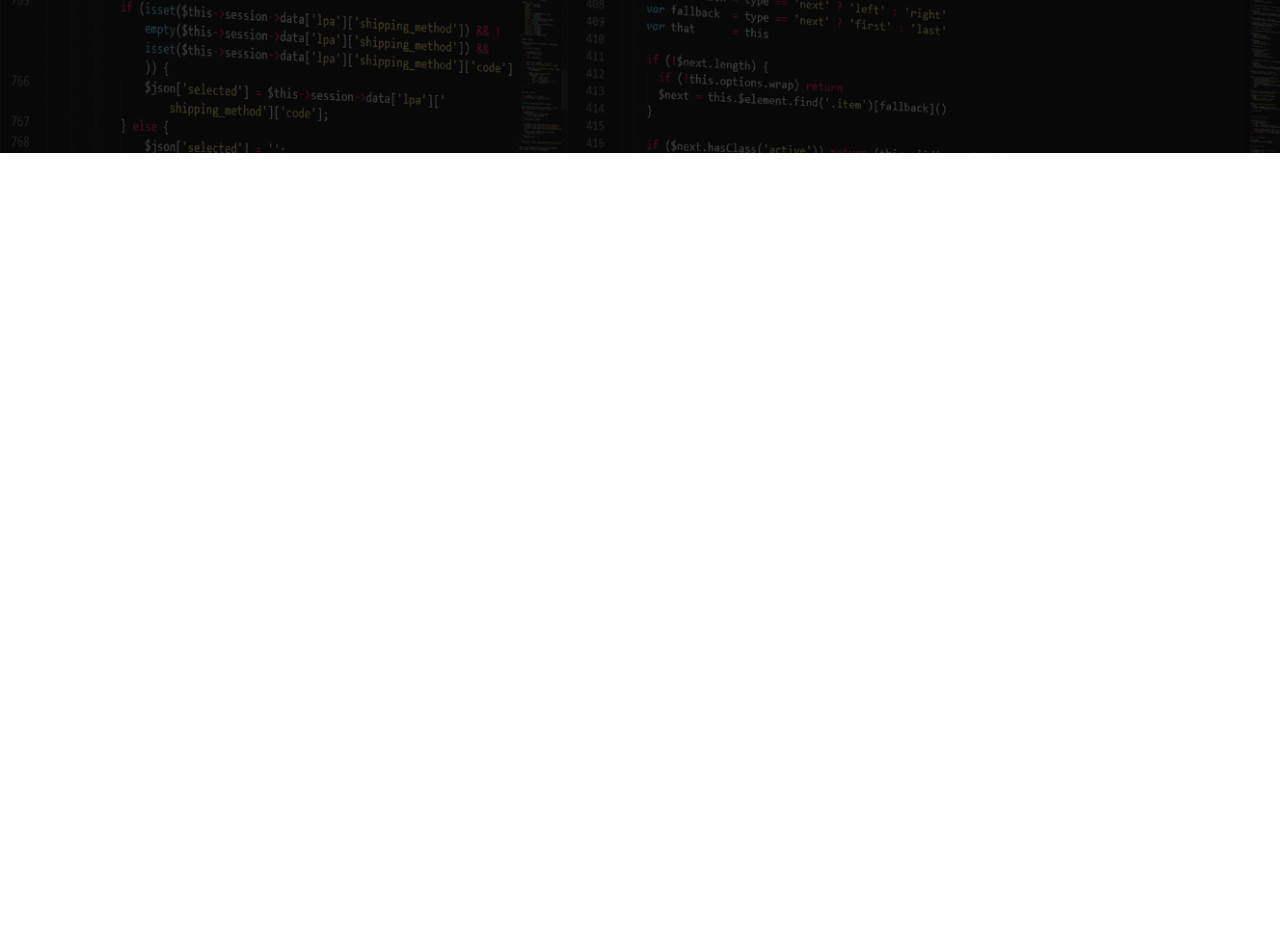
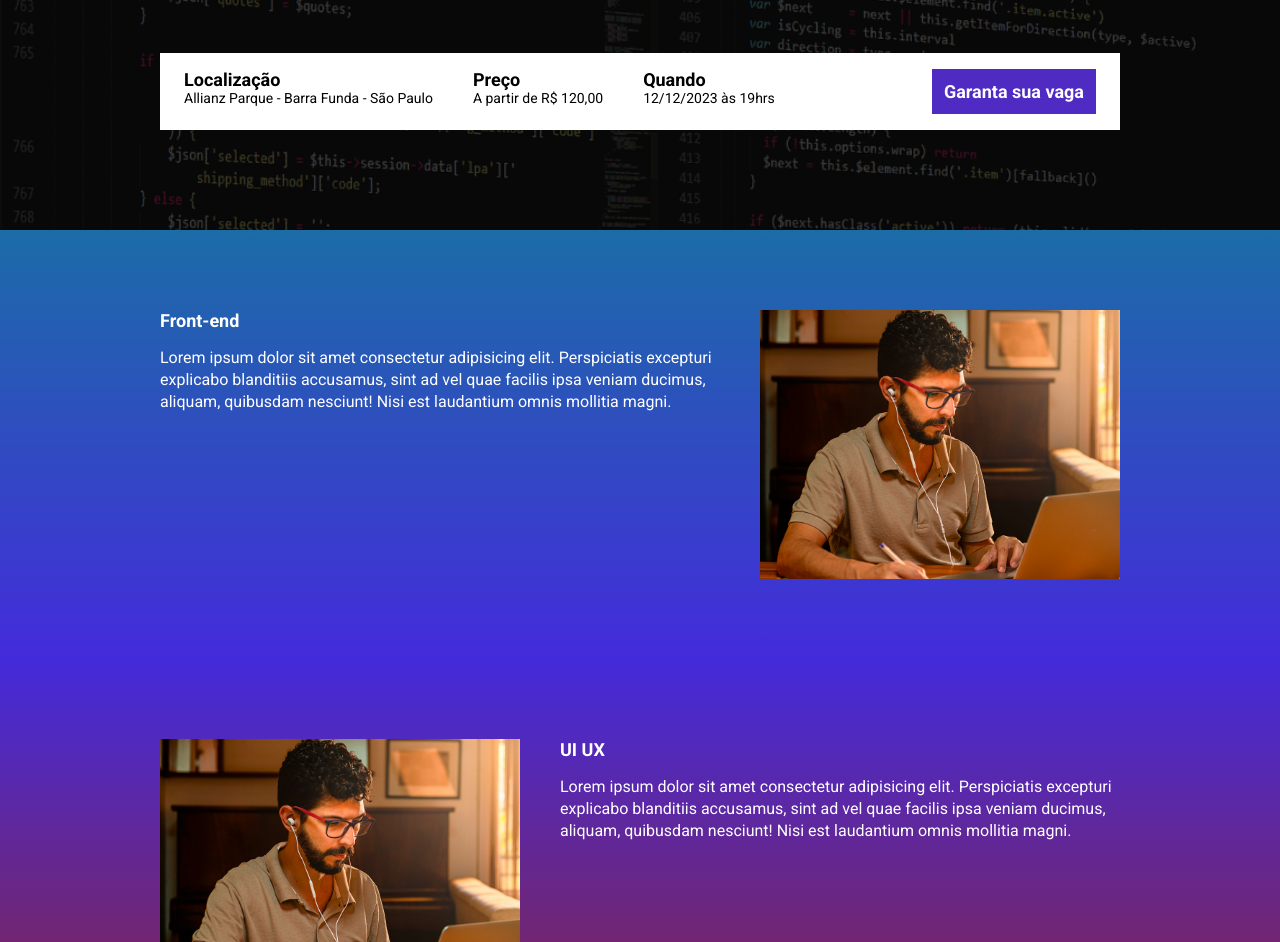
Before and after one commit to ThiagoBrrit/landing_page, a website built with Parcel: page src/index.html in a window 1280 px wide. Shown: the part 331-1273 px from the top of the page. Before the commit the page ends 800 px from the top, so only its background shows below. Built offline with nearby package versions, Linux system fonts and the light colour scheme.

Commit message:
ultima att

```diff
--- a/package.json
+++ b/package.json
@@ -5,6 +5,7 @@
   "main": "index.js",
   "scripts": {
     "dev": "parcel src/index.html src/styles/main.scss src/scripts/main.js",
+    "build": "parcel build src/index.html",
     "test": "echo \"Error: no test specified\" && exit 1"
   },
   "keywords": [],
--- a/src/index.html
+++ b/src/index.html
@@ -8,17 +8,86 @@
     <link rel="preconnect" href="https://fonts.gstatic.com" crossorigin>
     <link href="https://fonts.googleapis.com/css2?family=Roboto:wght@400;700;900&display=swap" rel="stylesheet">
     <link rel="stylesheet" href="styles/main.scss">
+    <link rel="stylesheet" href="https://unpkg.com/aos@next/dist/aos.css" />
 </head>
 <body>
     <header class="hero">
         <div class="container">
             <img class="hero__logo" src="./images/ebac_logo.svg" alt="">
             <p class="hero__text">
-                O maior evento de tecnologia do Brasil começa em 10d 12h 20m 15s
+                O maior evento de tecnologia do Brasil começa em <span id="contador"></span>
             </p>
+            <div class="infos-bar">
+                <ul class="infos-bar__infos">
+                    <li class="infos-bar__infos__item">
+                        <b>Localização</b>
+                        Allianz Parque - Barra Funda  - São Paulo
+                    </li>
+                    <li class="infos-bar__infos__item">
+                        <b>Preço</b>
+                        A partir de R$ 120,00
+                    </li>
+                    <li class="infos-bar__infos__item">
+                        <b>Quando</b>
+                        12/12/2023 às 19hrs
+                    </li>
+                </ul>
+                <a href="" class="button button--primary">
+                    Garanta sua vaga
+                </a>
+            </div>
         </div>
     </header>
 
+    <section class="event event--frontend">
+        <div class="container" data-aos="fade-right">
+            <div class="event__details">
+                <h2 class="event__details__title">Front-end</h2>
+                <p class="event__details__description">
+                    Lorem ipsum dolor sit amet consectetur adipisicing elit. Perspiciatis excepturi explicabo blanditiis accusamus, sint ad vel quae facilis ipsa veniam ducimus, aliquam, quibusdam nesciunt! Nisi est laudantium omnis mollitia magni.
+                </p>
+            </div>
+            <img class="event__image" src="./images/frontend.png" alt="">
+        </div>
+    </section>
+
+    <section class="event event--ux-ui event--image-left">
+        <div class="container" data-aos="fade-left">
+            <div class="event__details">
+                <h2 class="event__details__title">UI UX</h2>
+                <p class="event__details__description">
+                    Lorem ipsum dolor sit amet consectetur adipisicing elit. Perspiciatis excepturi explicabo blanditiis accusamus, sint ad vel quae facilis ipsa veniam ducimus, aliquam, quibusdam nesciunt! Nisi est laudantium omnis mollitia magni.
+                </p>
+            </div>
+            <img class="event__image" src="./images/frontend.png" alt="">
+        </div>
+    </section>
+
+    <section class="event event--data-science ">
+        <div class="container" data-aos="fade-right">
+            <div class="event__details">
+                <h2 class="event__details__title">Data Science</h2>
+                <p class="event__details__description">
+                    Lorem ipsum dolor sit amet consectetur adipisicing elit. Perspiciatis excepturi explicabo blanditiis accusamus, sint ad vel quae facilis ipsa veniam ducimus, aliquam, quibusdam nesciunt! Nisi est laudantium omnis mollitia magni.
+                </p>
+            </div>
+            <img class="event__image" src="./images/frontend.png" alt="">
+        </div>
+    </section>
+
+    <section class="event event--backend event--image-left">
+        <div class="container" data-aos="fade-left">
+            <div class="event__details">
+                <h2 class="event__details__title">Back End</h2>
+                <p class="event__details__description">
+                    Lorem ipsum dolor sit amet consectetur adipisicing elit. Perspiciatis excepturi explicabo blanditiis accusamus, sint ad vel quae facilis ipsa veniam ducimus, aliquam, quibusdam nesciunt! Nisi est laudantium omnis mollitia magni.
+                </p>
+            </div>
+            <img class="event__image" src="./images/frontend.png" alt="">
+        </div>
+    </section>
+
+    <script src="https://unpkg.com/aos@next/dist/aos.js"></script>
     <script src="scripts/main.js"></script>
 </body>
 </html>
--- a/src/scripts/main.js
+++ b/src/scripts/main.js
@@ -0,0 +1,27 @@
+AOS.init();
+
+const datadoEvento = new Date("Apr 14, 2024 19:00:00");
+const timeStampdoEvento = datadoEvento.getTime();
+
+const contaAsHoras = setInterval(function() {
+    const agora = new Date();
+    const timeStampAtual = agora.getTime();
+
+    const distanciaateoEvento = timeStampdoEvento - timeStampAtual;
+
+    const diaEmMs = 1000 * 60 * 60 * 24;
+    const horasEmMs = 1000 * 60 * 60;
+    const minutosEmMs = 1000 * 60;
+
+    const diasAteoEvento = Math.floor(distanciaateoEvento / diaEmMs);
+    const horasAteoEvento = Math.floor((distanciaateoEvento % diaEmMs) / horasEmMs);
+    const minutosAteoEvento = Math.floor((distanciaateoEvento % horasEmMs) / minutosEmMs);
+    const segundosAteoEvento = Math.floor((distanciaateoEvento % minutosEmMs) / 1000);
+
+    document.getElementById('contador').innerHTML = `${diasAteoEvento}d ${horasAteoEvento}h ${minutosAteoEvento}m ${segundosAteoEvento}s`
+
+    if(distanciaateoEvento < 0) {
+        clearInterval(contaAsHoras);
+        document.getElementById('contador').innerHTML = 'Evento expirado'
+    }
+}, 1000);
--- /dev/null
+++ b/src/styles/_events.scss
@@ -0,0 +1,62 @@
+@use 'variables';
+
+.event{
+    padding: 80px 0;
+
+    &--frontend {
+        background-image: linear-gradient(variables.$blue1, variables.$blue2);
+    }
+
+    &--ux-ui {
+        background-image: linear-gradient(variables.$blue2, variables.$pink);
+    }
+
+    &--data-science {
+        background-image: linear-gradient(variables.$pink, variables.$yellow);
+    }
+
+    &--backend {
+        background-image: linear-gradient(variables.$yellow, variables.$pink);
+    }
+
+    &--image-left {
+        .container{
+            flex-direction: row-reverse;
+        }
+    }
+
+    .container{
+        display: flex;
+        gap: 40px;
+    }
+
+    &__image{
+        max-width: 360px;
+    }
+
+    &__details{
+        &__title{
+            font-size: 18px;
+            font-weight: bold;
+            margin-bottom: 16px;
+        }
+
+        &__description{
+            line-height: 22px;
+        }
+    }
+
+    @media (max-width: 640px) {
+        .container{
+            display: block;
+        }
+        &__image{
+            width: 100%;
+        }
+
+        &__details{
+            margin-right: 0;
+            margin-bottom: 16px;
+        }
+    }
+}
--- a/src/styles/_hero.scss
+++ b/src/styles/_hero.scss
@@ -1,3 +1,5 @@
+@use 'variables';
+
 .hero {
     padding-top: 64px;
     padding-bottom: 100px;
@@ -16,7 +18,7 @@
         left: 0;
         width: 100%;
         height: 100%;
-        background-color: #000;
+        background-color: variables.$secondarytextcolor;
         content: '';
         opacity: 0.7;
     }
--- /dev/null
+++ b/src/styles/_variables.scss
@@ -0,0 +1,9 @@
+$textcolor: #fff;
+$secondarytextcolor: #000;
+
+$blue1: #1b6ca7;
+$blue2: #442bdb;
+
+$pink: #89223b;
+$yellow: #9c791d;
+$purple: #4f2ac3;
--- /dev/null
+++ b/src/styles/components/_buttons.scss
@@ -0,0 +1,25 @@
+@use '../variables';
+
+.button{
+    padding: 12px;
+    font-size: 18px;
+    font-weight: bold;
+    text-decoration: none;
+    text-align: center;
+    white-space: nowrap;
+
+    &--primary{
+        color: variables.$textcolor;
+        background-color: variables.$purple;
+    }
+
+    @media (max-width: 640px) {
+        display: block;
+        width: 100%;
+    }
+
+    @media (max-width: 1024px) {
+        display: flex;
+        align-items: center;
+    }
+}
--- /dev/null
+++ b/src/styles/components/_infos_bar.scss
@@ -0,0 +1,43 @@
+@use '../variables';
+
+.infos-bar{
+    padding: 16px 24px;
+    background-color: variables.$textcolor;
+    display: flex;
+    justify-content: space-between;
+
+
+    &__infos{
+        display: flex;
+        gap: 40px;
+
+        &__item{
+            font-size: 14px;
+            color: variables.$secondarytextcolor;
+
+            b{
+                font-size: 18px;
+                display: block;
+                color: variables.$secondarytextcolor;
+            }
+        }
+    }
+
+    @media (max-width: 640px) {
+        display: block;
+
+        &__infos{
+            display: block;
+
+            &__item{
+                margin-bottom: 24px;
+            }
+        }
+    }
+
+    @media (max-width: 1024px) {
+        &__infos{
+            gap: 16px;
+        }
+    }
+}
--- a/src/styles/main.scss
+++ b/src/styles/main.scss
@@ -1,11 +1,16 @@
 @use 'hero';
+@use 'components/infos_bar';
+@use 'components/buttons';
+@use 'events';
+@use 'variables';
 
 *{
     margin: 0;
     padding: 0;
     box-sizing: border-box;
     font-family: Roboto;
-    color: #fff;
+    color: variables.$textcolor;
+    list-style: none;
 }
 
 .container {
```
